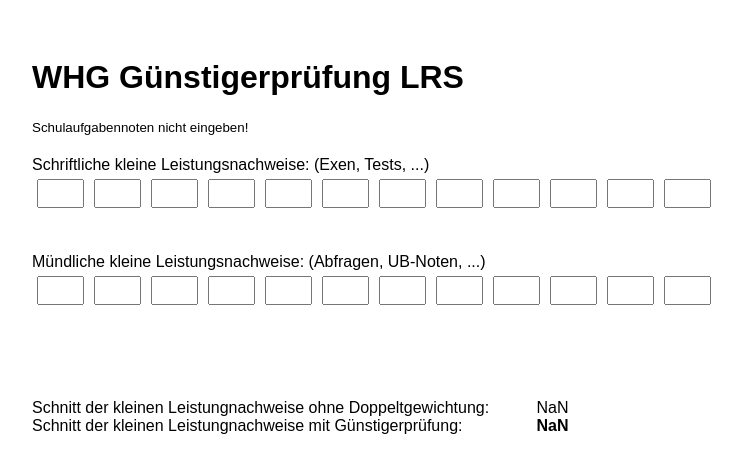
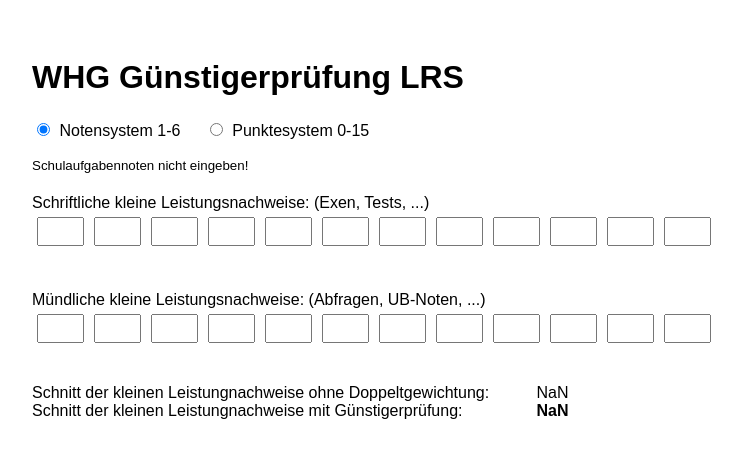
Before and after one commit to jklx/whg-lrs-guenstigerpruefung, a SvelteKit app: page / in a window 1280 px wide. Shown: the top 472 px of the page, without its empty margins (6-748 px from the left). Built offline with nearby package versions, Linux system fonts and the light colour scheme.

Commit message:
Punktesystem für Oberstufe

```diff
--- a/src/routes/+page.svelte
+++ b/src/routes/+page.svelte
@@ -1,27 +1,31 @@
 <script lang="ts">
 	const maxNumber = 12;
+	let oberstufe = $state(false);
 	let schriftlicheNotenEingabe = $state(Array(maxNumber));
 	let muendlicheNotenEingabe = $state(Array(maxNumber));
-	let schriftlicheNoten = $derived(schriftlicheNotenEingabe.map(note => Number(note.replace(/^[\s+-]+|[\s+-]+$/g, ''))))
-	let muendlicheNoten = $derived(muendlicheNotenEingabe.map(note => Number(note.replace(/^[\s+-]+|[\s+-]+$/g, ''))))
+	let schriftlicheNoten = $derived(
+		schriftlicheNotenEingabe.map((note) => eingabeAuwerten(note)).filter((note) => note !== undefined)
+	);
+	let muendlicheNoten = $derived(
+		muendlicheNotenEingabe.map((note) => eingabeAuwerten(note)).filter((note) => note !== undefined)
+	);
 
 	let gewichtungen = $derived.by(() => {
-		let gewichtungen: (null | 1 | 2)[] = muendlicheNoten.map((note) => (note ? 1 : null));
+		let gewichtungen: (null | 1 | 2)[] = muendlicheNoten.map(() => 1);
 		let indizesNochZuGewichten = muendlicheNoten
-			.map((note, index) => index)
-			.filter((index) => muendlicheNoten[index]);
+			.map((note, index) => index);
 
 		while (indizesNochZuGewichten.length) {
 			let aktuellerSchnitt = schnittBerechnen(schriftlicheNoten, muendlicheNoten, gewichtungen);
 			let notenNochZuGewichten: Array<number> = indizesNochZuGewichten.map(
 				(index) => muendlicheNoten[index]
 			);
-			let besteNote = Math.min(...notenNochZuGewichten);
+			let besteNote = findeBesteNote(notenNochZuGewichten);
 			let indexDerBestenNote = muendlicheNoten.findIndex(
 				(el, i) => el === besteNote && indizesNochZuGewichten.includes(i)
 			);
 
-			if (besteNote < aktuellerSchnitt) {
+			if (istNoteBesserAlsSchnitt(besteNote, aktuellerSchnitt)) {
 				gewichtungen[indexDerBestenNote] = 2;
 				indizesNochZuGewichten = indizesNochZuGewichten.filter((i) => i !== indexDerBestenNote);
 			} else {
@@ -33,7 +37,22 @@
 
 	let schnitt = $derived(schnittBerechnen(schriftlicheNoten, muendlicheNoten, gewichtungen));
 	let originalSchnitt = $derived(schnittBerechnen(schriftlicheNoten, muendlicheNoten));
-	$inspect(muendlicheNotenEingabe, muendlicheNoten);
+
+	function findeBesteNote(noten: number[]) {
+		if (oberstufe) {
+			return Math.max(...noten);
+		} else {
+			return Math.min(...noten);
+		}
+	}
+
+	function istNoteBesserAlsSchnitt(note: number, schnitt: number) {
+		if (oberstufe) {
+			return note > schnitt;
+		} else {
+			return note < schnitt;
+		}
+	}
 
 	function schnittBerechnen(
 		schriftlicheNoten: number[],
@@ -41,17 +60,24 @@
 		gewichtungen?: (null | 1 | 2)[]
 	) {
 		let summe = schriftlicheNoten.reduce((prev, cur) => prev + cur, 0);
-		let divisor = schriftlicheNoten.filter((number) => number).length;
+		let divisor = schriftlicheNoten.length;
 
 		if (gewichtungen !== undefined) {
 			summe += muendlicheNoten.reduce((prev, cur, i) => prev + cur * Number(gewichtungen[i]), 0);
 			divisor += gewichtungen.reduce((prev, cur) => prev + Number(cur), 0);
 		} else {
 			summe += muendlicheNoten.reduce((prev, cur) => prev + cur, 0);
-			divisor += muendlicheNoten.filter((number) => number).length;
+			divisor += muendlicheNoten.length;
 		}
 
 		return summe / divisor;
+	}
+
+	function eingabeAuwerten(note: string) {
+		note = note.replace(/^[\s+-]+|[\s+-]+$/g, ''); // Entfernt führende und nachfolgende Leerzeichen und Plus-/Minuszeichen
+		if (note.match(/^\d+$/)) {
+			return Number(note);
+		} else return undefined; // Gibt null zurück, wenn die Eingabe ungültig ist
 	}
 
 	function gewichtungText(gewichtung: null | 1 | 2) {
@@ -63,7 +89,20 @@
 
 <h1>WHG Günstigerprüfung LRS</h1>
 
-<small>Schulaufgabennoten nicht eingeben!</small>
+
+<div class="notensystem">
+	<label>
+		<input type="radio" bind:group={oberstufe} value={false} />
+		Notensystem 1-6
+	</label>
+	<label>
+		<input type="radio" bind:group={oberstufe} value={true} />
+		Punktesystem 0-15
+	</label>
+</div>
+
+<small>Schulaufgabennoten nicht eingeben!</small> <br />
+
 
 <div class="schriftlicheNoten">
 	Schriftliche kleine Leistungsnachweise: (Exen, Tests, ...) <br />
@@ -96,16 +135,18 @@
 
 <p>
 	<span class="schnittLabel">Schnitt der kleinen Leistungnachweise ohne Doppeltgewichtung:</span>
-		{originalSchnitt.toLocaleString(undefined, {
-			minimumFractionDigits: 2,
-			maximumFractionDigits: 2
-		})}
-	<br>
+	{originalSchnitt.toLocaleString(undefined, {
+		minimumFractionDigits: 2,
+		maximumFractionDigits: 2,
+		roundingMode: 'floor'
+	})}
+	<br />
 	<span class="schnittLabel">Schnitt der kleinen Leistungnachweise mit Günstigerprüfung:</span>
 	<b>
 		{schnitt.toLocaleString(undefined, {
 			minimumFractionDigits: 2,
-			maximumFractionDigits: 2
+			maximumFractionDigits: 2,
+			roundingMode: 'floor'
 		})}
 	</b>
 </p>
@@ -114,6 +155,15 @@
 	* {
 		font-family: sans-serif;
 	}
+
+	div.notensystem {
+		margin: 15px 0;
+	}
+
+	div.notensystem label {
+		margin-right: 20px;
+	}
+
 	td {
 		padding: 0;
 		text-align: center;
```
